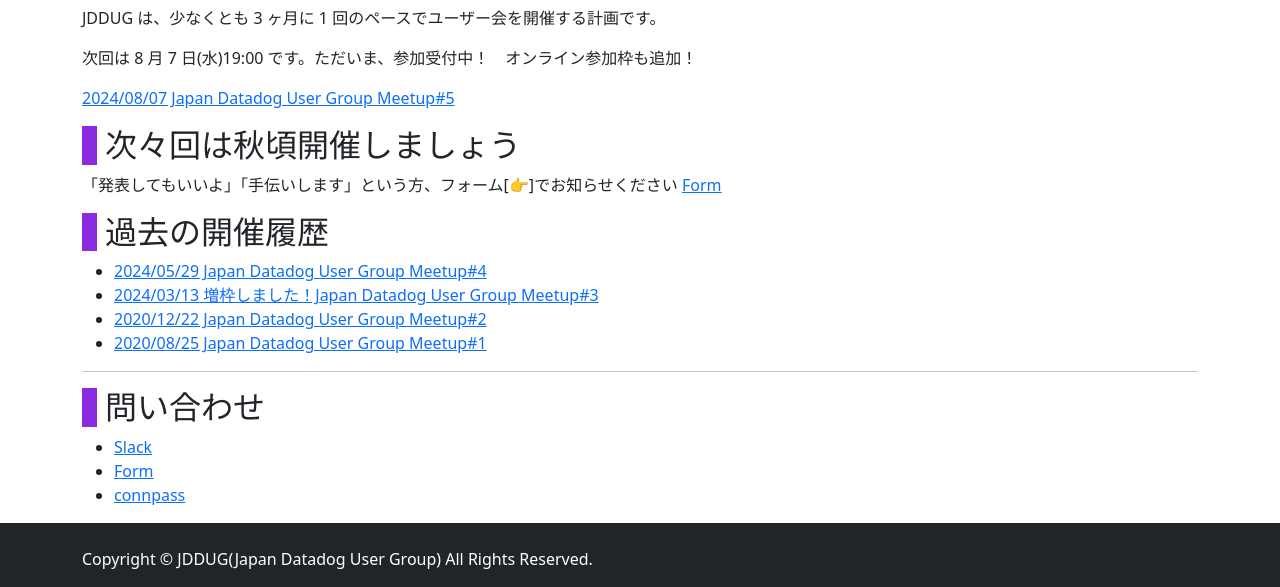
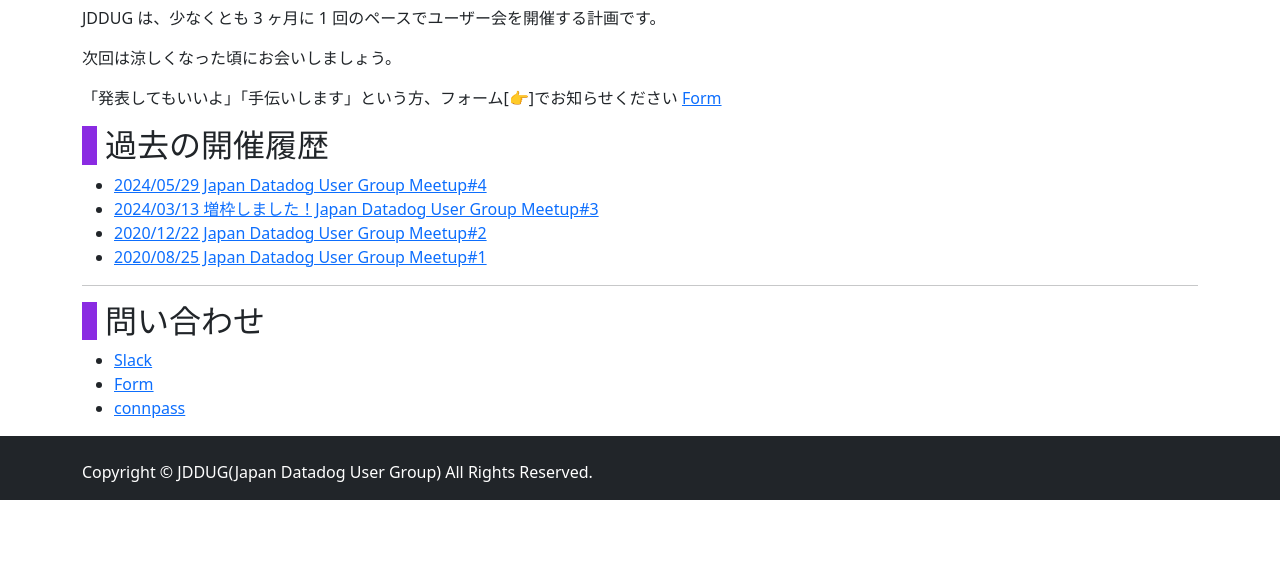
Before and after one commit to jdd-ug/jdd-ug.github.io, a Jekyll site: the page built from index.md, in a window 1280 px wide. Shown: the part 606-1193 px from the top of the page. Built offline with Jekyll 4.4.1, drawn with Linux system fonts in a browser that asks for light colours; after the commit the page ends 1106 px from its top, so only the background shows below that.

Commit message:
Update information for next meetup

```diff
--- a/index.md
+++ b/index.md
@@ -10,15 +10,11 @@
 ![JDDUG meetup](/assets/images/meetup5_all.jpg)
 _JDDUG5 の時に撮影した集合写真_
 
-## 次回開催予定
+## 次回開催予定: 10 月頃
 
 JDDUG は、少なくとも 3 ヶ月に 1 回のペースでユーザー会を開催する計画です。
 
-次回は 8 月 7 日(水)19:00 です。ただいま、参加受付中！　オンライン参加枠も追加！
-
-[2024/08/07 Japan Datadog User Group Meetup#5](https://datadog-jp.connpass.com/event/324770/)
-
-## 次々回は秋頃開催しましょう
+次回は涼しくなった頃にお会いしましょう。
 
 「発表してもいいよ」「手伝いします」という方、フォーム[👉]でお知らせください
 [Form](https://forms.gle/SoJrRUvX4FcysogP9)
```
